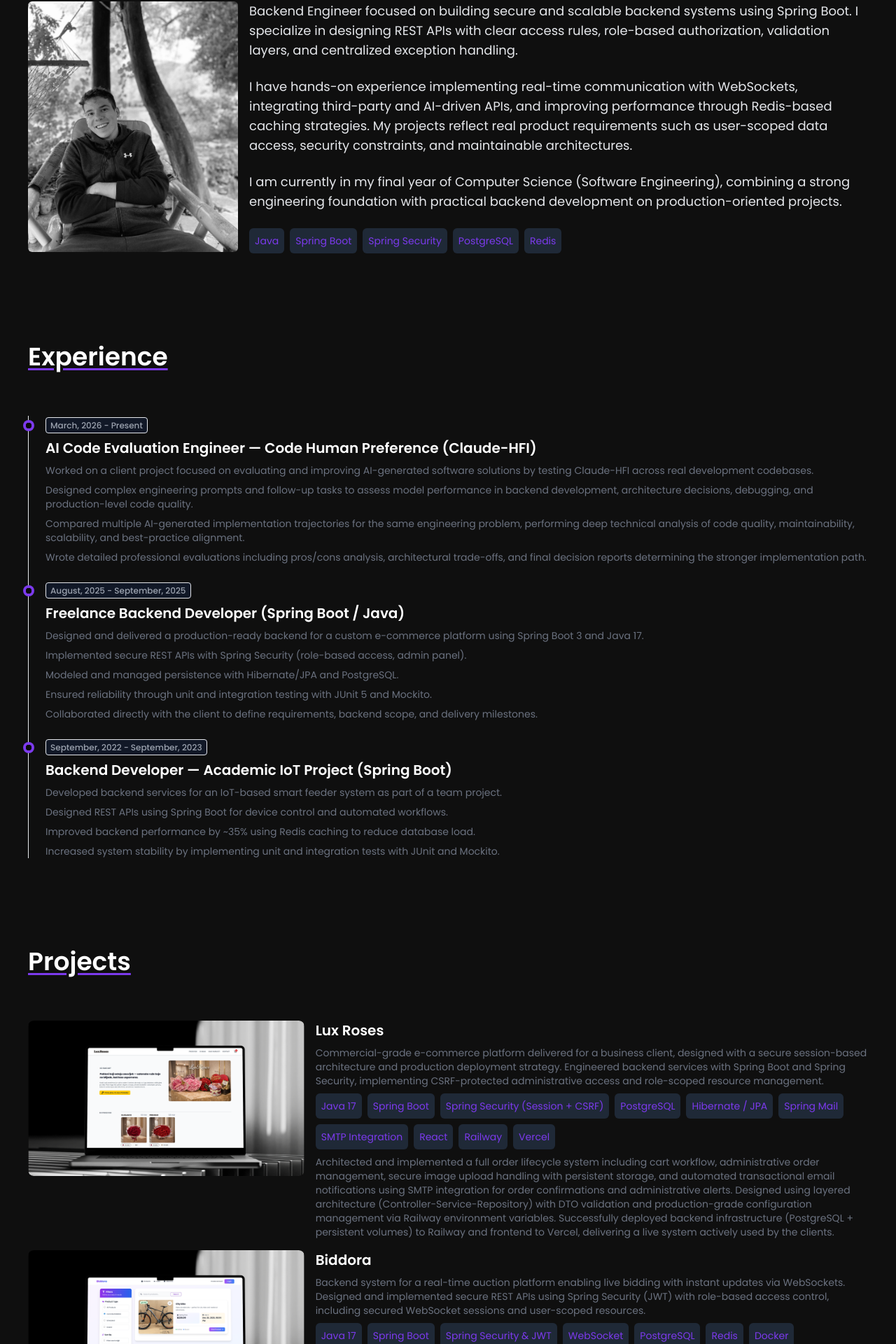
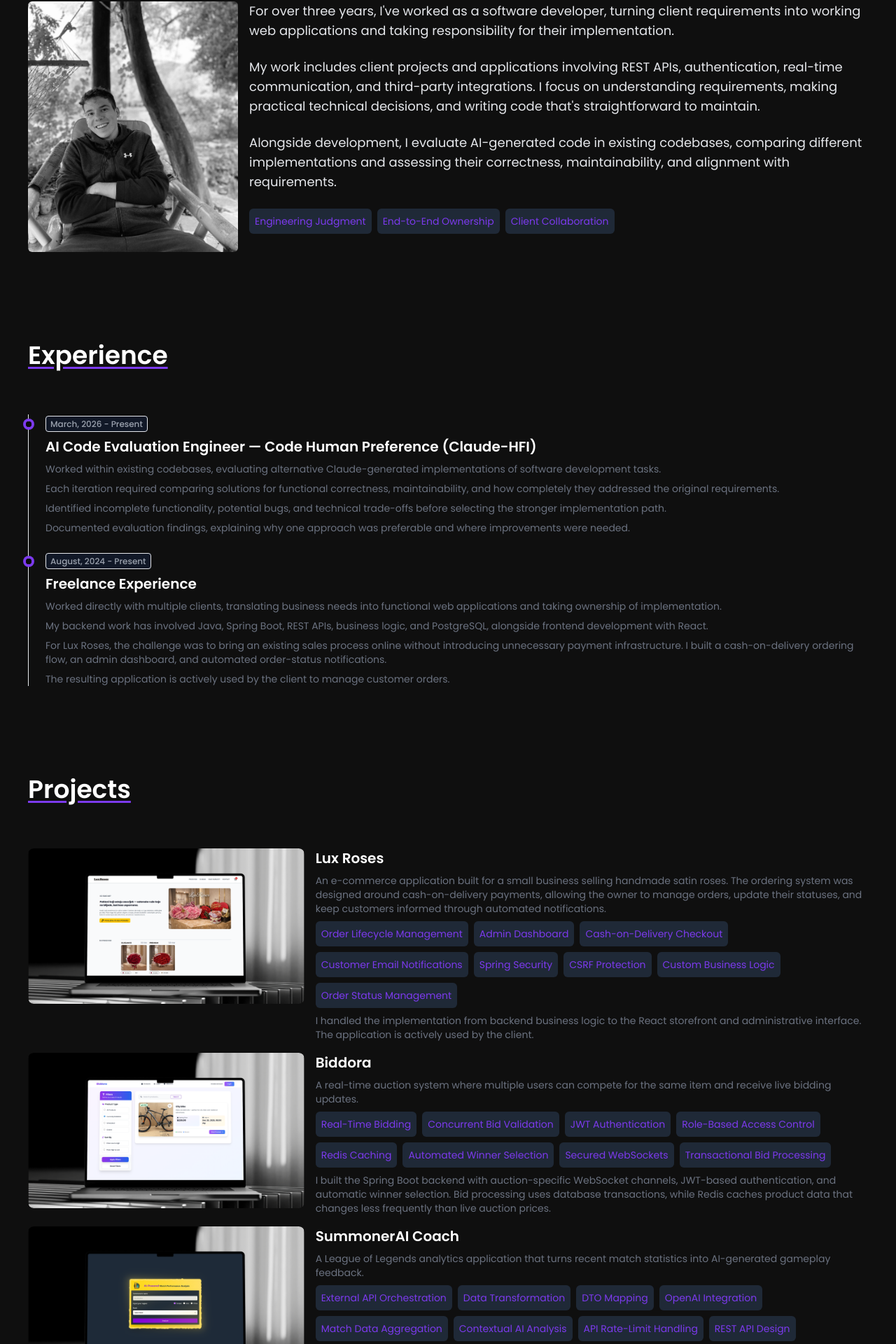
Before and after one commit to mfelich/portfolio, a React (Vite) app: page / in a window 1280 px wide. Shown: the part 877-2797 px from the top of the page at 70% size. Built offline with nearby package versions, Linux system fonts and the light colour scheme.

Commit message:
update text descriptions

```diff
--- a/src/components/AboutMe.jsx
+++ b/src/components/AboutMe.jsx
@@ -15,51 +15,40 @@ const AboutMe = () => {
         <div>
           <div className="py-0 px-0 mb-6 md:mb-6 lg:mb- space-y-6">
             <h1 className="font-poppins text-gray-200 text-left text-md md:text-lg lg:text-lg">
-              Backend Engineer focused on building secure and scalable backend
-              systems using Spring Boot. I specialize in designing REST APIs
-              with clear access rules, role-based authorization, validation
-              layers, and centralized exception handling.
+              For over three years, I've worked as a software
+              developer, turning client requirements into working web
+              applications and taking responsibility for their implementation.
             </h1>
 
             <h1 className="font-poppins text-gray-200 text-left text-md md:text-lg lg:text-lg">
-              I have hands-on experience implementing real-time communication
-              with WebSockets, integrating third-party and AI-driven APIs, and
-              improving performance through Redis-based caching strategies. My
-              projects reflect real product requirements such as user-scoped
-              data access, security constraints, and maintainable architectures.
+              My work includes client projects and applications
+              involving REST APIs, authentication, real-time communication, and
+              third-party integrations. I focus on understanding requirements,
+              making practical technical decisions, and writing code that's
+              straightforward to maintain.
             </h1>
 
             <h1 className="font-poppins text-gray-200 text-left text-md md:text-lg lg:text-lg">
-              I am currently in my final year of Computer Science (Software
-              Engineering), combining a strong engineering foundation with
-              practical backend development on production-oriented projects.
+              Alongside development, I evaluate AI-generated code in existing
+              codebases, comparing different implementations and assessing their
+              correctness, maintainability, and alignment with requirements.
             </h1>
           </div>
 
           <div className="flex flex-wrap items-center justify-start gap-2 mt-2">
             <div className="px-2 py-2 bg-gray-800 w-fit rounded-md">
               <h1 className="text-violet-600 text-sm md:text-md lg:text-md font-poppins">
-                Java
+                Engineering Judgment
               </h1>
             </div>
             <div className="px-2 py-2 bg-gray-800 w-fit rounded-md">
               <h1 className="text-violet-600 text-sm md:text-md lg:text-md font-poppins">
-                Spring Boot
+                End-to-End Ownership
               </h1>
             </div>
             <div className="px-2 py-2 bg-gray-800 w-fit rounded-md">
               <h1 className="text-violet-600 text-sm md:text-md lg:text-md font-poppins">
-                Spring Security
-              </h1>
-            </div>
-            <div className="px-2 py-2 bg-gray-800 w-fit rounded-md">
-              <h1 className="text-violet-600 text-sm md:text-md lg:text-md font-poppins">
-                PostgreSQL
-              </h1>
-            </div>
-            <div className="px-2 py-2 bg-gray-800 w-fit rounded-md">
-              <h1 className="text-violet-600 text-sm md:text-md lg:text-md font-poppins">
-                Redis
+                Client Collaboration
               </h1>
             </div>
           </div>
--- a/src/components/Experience.jsx
+++ b/src/components/Experience.jsx
@@ -6,31 +6,20 @@ const Experience = () => {
       date: "March, 2026 - Present",
       title: "AI Code Evaluation Engineer — Code Human Preference (Claude-HFI)",
       description: [
-        "Worked on a client project focused on evaluating and improving AI-generated software solutions by testing Claude-HFI across real development codebases.",
-        "Designed complex engineering prompts and follow-up tasks to assess model performance in backend development, architecture decisions, debugging, and production-level code quality.",
-        "Compared multiple AI-generated implementation trajectories for the same engineering problem, performing deep technical analysis of code quality, maintainability, scalability, and best-practice alignment.",
-        "Wrote detailed professional evaluations including pros/cons analysis, architectural trade-offs, and final decision reports determining the stronger implementation path.",
+        "Worked within existing codebases, evaluating alternative Claude-generated implementations of software development tasks.",
+        "Each iteration required comparing solutions for functional correctness, maintainability, and how completely they addressed the original requirements.",
+        "Identified incomplete functionality, potential bugs, and technical trade-offs before selecting the stronger implementation path.",
+        "Documented evaluation findings, explaining why one approach was preferable and where improvements were needed.",
       ],
     },
     {
-      date: "August, 2025 - September, 2025",
-      title: "Freelance Backend Developer (Spring Boot / Java)",
+      date: "August, 2024 - Present",
+      title: "Freelance Experience",
       description: [
-        "Designed and delivered a production-ready backend for a custom e-commerce platform using Spring Boot 3 and Java 17.",
-        "Implemented secure REST APIs with Spring Security (role-based access, admin panel).",
-        "Modeled and managed persistence with Hibernate/JPA and PostgreSQL.",
-        "Ensured reliability through unit and integration testing with JUnit 5 and Mockito.",
-        "Collaborated directly with the client to define requirements, backend scope, and delivery milestones.",
-      ],
-    },
-    {
-      date: "September, 2022 - September, 2023",
-      title: "Backend Developer — Academic IoT Project (Spring Boot)",
-      description: [
-        "Developed backend services for an IoT-based smart feeder system as part of a team project.",
-        "Designed REST APIs using Spring Boot for device control and automated workflows.",
-        "Improved backend performance by ~35% using Redis caching to reduce database load.",
-        "Increased system stability by implementing unit and integration tests with JUnit and Mockito.",
+        "Worked directly with multiple clients, translating business needs into functional web applications and taking ownership of implementation.",
+        "My backend work has involved Java, Spring Boot, REST APIs, business logic, and PostgreSQL, alongside frontend development with React.",
+        "For Lux Roses, the challenge was to bring an existing sales process online without introducing unnecessary payment infrastructure. I built a cash-on-delivery ordering flow, an admin dashboard, and automated order-status notifications.",
+        "The resulting application is actively used by the client to manage customer orders.",
       ],
     },
   ];
--- a/src/components/Hero.jsx
+++ b/src/components/Hero.jsx
@@ -6,7 +6,7 @@ import gsap from "gsap";
 import { ScrollToPlugin } from "gsap/ScrollToPlugin";
 gsap.registerPlugin(ScrollToPlugin);
 
-const TECH = ["Java", "Spring Boot", "PostgreSQL", "Docker", "REST APIs"];
+const TECH = ["Java", "Spring Boot", "React", "PostgreSQL", "Docker"];
 
 const SOCIALS = [
   {
@@ -67,9 +67,9 @@ const Hero = () => {
         </p>
 
         <p className="mt-6 max-w-[52ch] font-poppins text-sm md:text-base leading-relaxed text-gray-400 lg:border-l lg:border-violet-600/40 lg:pl-5">
-          I can work across the stack, but given the choice I'll always pick the
-          backend — Java and Spring Boot specifically. That's where the
-          interesting problems are, for me.
+          Full-stack developer with 3+ years building web applications and
+          backend systems. React on the frontend; Java and Spring Boot on the
+          backend.
         </p>
 
         <ul className="mt-7 w-full flex items-center justify-center lg:justify-start gap-2 flex-wrap">
--- a/src/components/Projects.jsx
+++ b/src/components/Projects.jsx
@@ -9,51 +9,58 @@ const Projects = () => {
     {
       title: "Lux Roses",
       description:
-        "Commercial-grade e-commerce platform delivered for a business client, designed with a secure session-based architecture and production deployment strategy. Engineered backend services with Spring Boot and Spring Security, implementing CSRF-protected administrative access and role-scoped resource management.",
+        "An e-commerce application built for a small business selling handmade satin roses. The ordering system was designed around cash-on-delivery payments, allowing the owner to manage orders, update their statuses, and keep customers informed through automated notifications.",
       technologies: [
-        "Java 17",
-        "Spring Boot",
-        "Spring Security (Session + CSRF)",
-        "PostgreSQL",
-        "Hibernate / JPA",
-        "Spring Mail",
-        "SMTP Integration",
-        "React",
-        "Railway",
-        "Vercel",
+        "Order Lifecycle Management",
+        "Admin Dashboard",
+        "Cash-on-Delivery Checkout",
+        "Customer Email Notifications",
+        "Spring Security",
+        "CSRF Protection",
+        "Custom Business Logic",
+        "Order Status Management",
       ],
       images: [luxrosesMockup],
       details:
-        "Architected and implemented a full order lifecycle system including cart workflow, administrative order management, secure image upload handling with persistent storage, and automated transactional email notifications using SMTP integration for order confirmations and administrative alerts. Designed using layered architecture (Controller-Service-Repository) with DTO validation and production-grade configuration management via Railway environment variables. Successfully deployed backend infrastructure (PostgreSQL + persistent volumes) to Railway and frontend to Vercel, delivering a live system actively used by the clients.",
+        "I handled the implementation from backend business logic to the React storefront and administrative interface. The application is actively used by the client.",
       projectUrl: "https://rose-client.vercel.app/",
     },
     {
       title: "Biddora",
       description:
-        "Backend system for a real-time auction platform enabling live bidding with instant updates via WebSockets. Designed and implemented secure REST APIs using Spring Security (JWT) with role-based access control, including secured WebSocket sessions and user-scoped resources.",
+        "A real-time auction system where multiple users can compete for the same item and receive live bidding updates.",
       technologies: [
-        "Java 17",
-        "Spring Boot",
-        "Spring Security & JWT",
-        "WebSocket",
-        "PostgreSQL",
-        "Redis",
-        "Docker",
-        "SpringDoc OpenAPI",
+        "Real-Time Bidding",
+        "Concurrent Bid Validation",
+        "JWT Authentication",
+        "Role-Based Access Control",
+        "Redis Caching",
+        "Automated Winner Selection",
+        "Secured WebSockets",
+        "Transactional Bid Processing",
       ],
       images: [biddoraMockup],
       details:
-        "Handles bid validation and automated auction winner determination, with performance optimized through Redis caching to reduce database load on frequently accessed product data. The application is fully containerized with Docker and documented using SpringDoc OpenAPI.",
+        "I built the Spring Boot backend with auction-specific WebSocket channels, JWT-based authentication, and automatic winner selection. Bid processing uses database transactions, while Redis caches product data that changes less frequently than live auction prices.",
       projectUrl: "https://github.com/mfelich/biddora-backend",
     },
     {
       title: "SummonerAI Coach",
       description:
-        "Backend-driven analytics platform integrating third-party APIs and AI services to generate contextual performance insights.",
-      technologies: ["Spring Boot", "Riot API", "OpenAI API", "React"],
+        "A League of Legends analytics application that turns recent match statistics into AI-generated gameplay feedback.",
+      technologies: [
+        "External API Orchestration",
+        "Data Transformation",
+        "DTO Mapping",
+        "OpenAI Integration",
+        "Match Data Aggregation",
+        "Contextual AI Analysis",
+        "API Rate-Limit Handling",
+        "REST API Design",
+      ],
       images: [summoneraiCoachMockup],
       details:
-        "Implemented backend services to fetch and process external data from Riot API, transform match statistics, and generate AI-driven analysis using OpenAI APIs. Designed the system to handle external API limitations, data processing, and structured response delivery to a React frontend.",
+        "The Spring Boot backend retrieves match data through Riot Games APIs, extracts relevant statistics into structured DTOs, and passes the processed information to an OpenAI model with predefined gameplay context. I built the API integration and data processing flow, including handling external API rate-limit responses.",
       projectUrl: "https://github.com/mfelich/summonerai-coach",
     },
   ];
```
